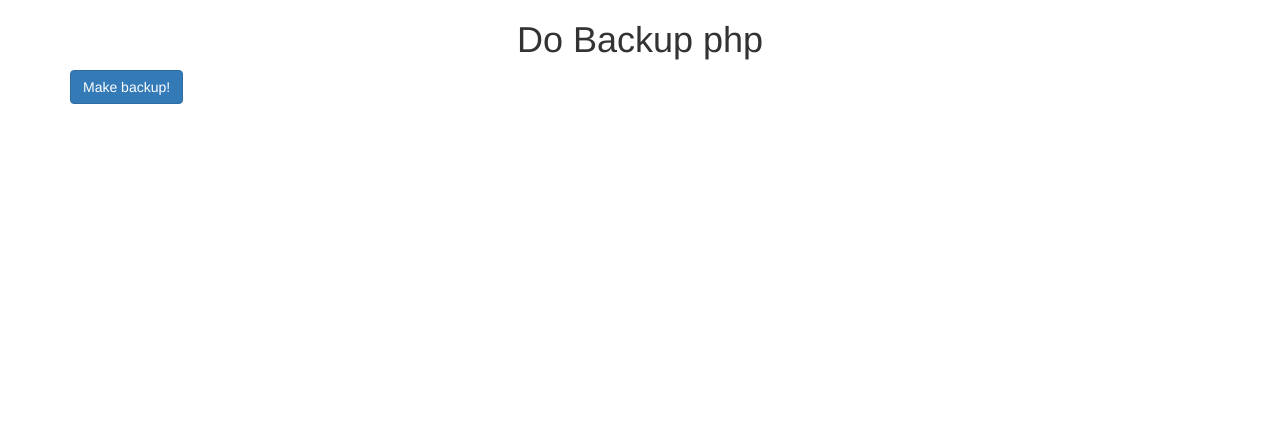
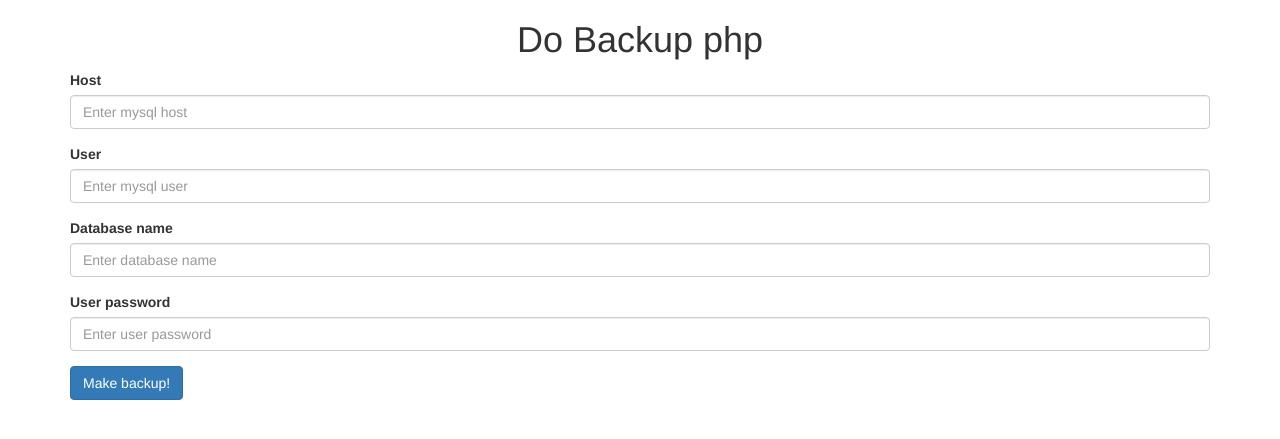
Before and after one commit to danilocgsilva/Dobackupphp, a PHP site: page / in a window 1280 px wide. Shown: the top 439 px of the page. Run offline with PHP 8.4, Linux system fonts and the light colour scheme.

Commit message:
Starting to deal with information from form

```diff
--- a/gulpfile.js
+++ b/gulpfile.js
@@ -15,7 +15,8 @@ gulp.task('styles', () => {
 gulp.task('scripts', () => {
     return gulp.src([
         './node_modules/jquery/dist/jquery.js',
-        './assets/js/api_button.js'
+        './assets/js/boot.js',
+        './assets/js/Components/**/*.js'
     ])
     .pipe(concat('scripts.js'))
     .pipe(gulp.dest('./web/dist/js'));
--- a/web/api/default.php
+++ b/web/api/default.php
@@ -2,4 +2,4 @@
 
 require '../vendor/autoload.php';
 
-\Danilocgsilva\Backupphp::hWorld();
+\Danilocgsilva\Backupphp::backup();
--- a/web/pages/home.php
+++ b/web/pages/home.php
@@ -15,6 +15,27 @@
 
     <div class="container">
       <h1 class="text-center">Do Backup php</h1>
+
+      <div class="form-group">
+        <label for="host">Host</label>
+        <input type="text" class="form-control" id="host" placeholder="Enter mysql host">
+      </div>
+
+      <div class="form-group">
+        <label for="user">User</label>
+        <input type="text" class="form-control" id="user" placeholder="Enter mysql user">
+      </div>
+
+      <div class="form-group">
+        <label for="dbname">Database name</label>
+        <input type="text" class="form-control" id="dbname" placeholder="Enter database name">
+      </div>
+
+      <div class="form-group">
+        <label for="pass">User password</label>
+        <input type="password" class="form-control" id="pass" placeholder="Enter user password">
+      </div>
+
       <a href="#" id="api_button" class="btn btn-primary">Make backup!</a>
     </div>
 
```
Also changed, not shown: assets/js/Components/api_button.js (renamed from assets/js/api_button.js, +8 -3 lines), assets/js/boot.js (added, +17 -0 lines), web/dist/js/scripts.js.
